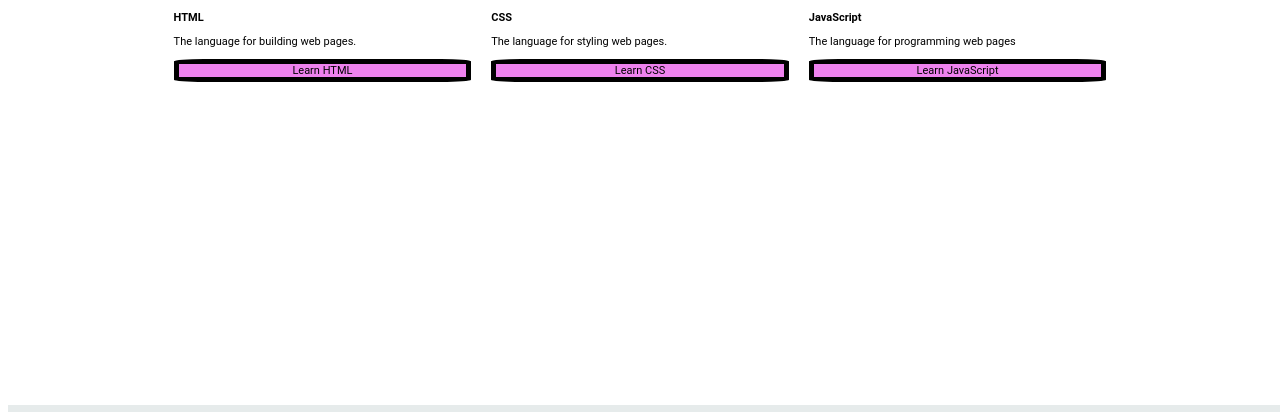
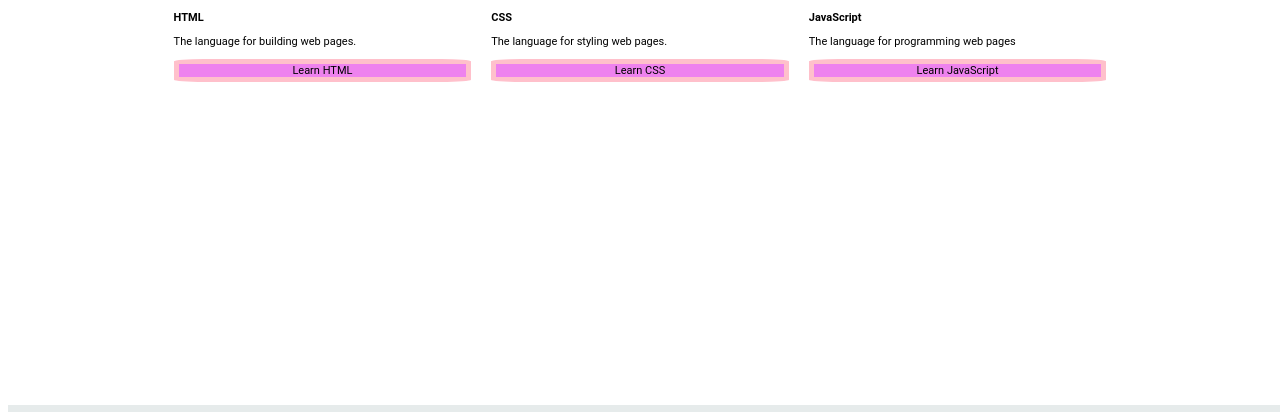
Before and after one commit to DzmitryKuzmin/MyFirstRep, a plain HTML site: page Adaptivnaya verstka/Adaptive.html in a window 1280 px wide. Shown: the part 305-717 px from the top of the page. Drawn offline with Linux system fonts and the light colour scheme.

Commit message:
Resinovaya verstka

```diff
--- a/Adaptivnaya verstka/css.css
+++ b/Adaptivnaya verstka/css.css
@@ -77,7 +77,7 @@ main {
 }
 .button {
     background-color:violet;
-    border:5px solid black;
+    border:5px solid pink;
     border-radius:10%;
     text-align:center;
 }
```
